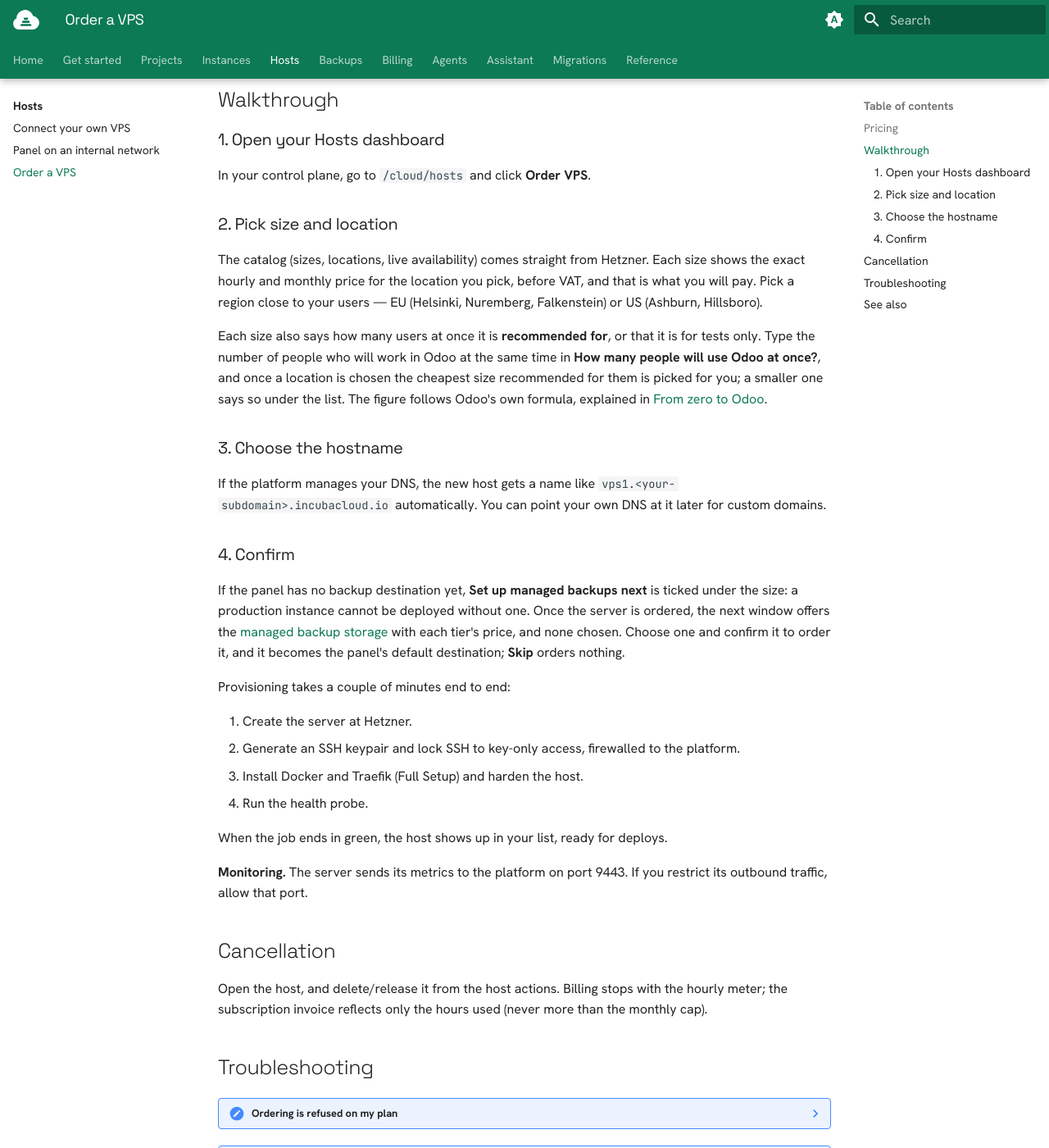
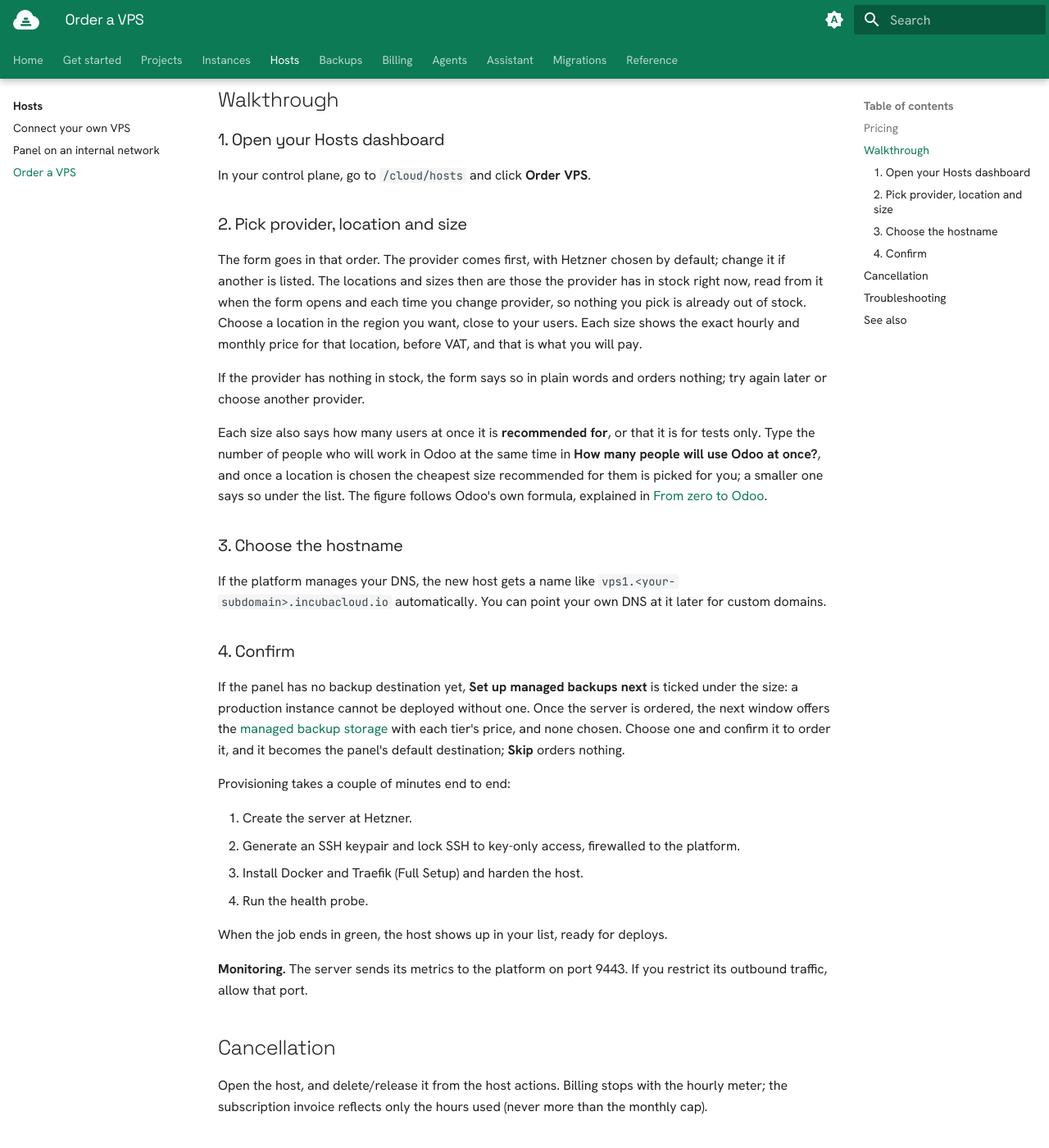
Before and after one commit to incubacloud/incubacloud, an MkDocs documentation site: the page built from docs/user/docs/hosts/hire.md, in a window 1280 px wide and 1400 px high, scrolled down 651 px. Shown: the whole window at 82% size. Built offline with MkDocs 1.6.1 and Material for MkDocs 9.7.7, drawn with Linux system fonts in a browser that asks for light colours; plug-ins that fetch from the network failed and are left out; some of the changed text lies outside the part shown.

Commit message:
[DOC] hire a VPS: the order goes provider, location, size, with only what the provider has in stock now, and a clear refusal when nothing is

```diff
--- a/docs/user/docs/hosts/hire.md
+++ b/docs/user/docs/hosts/hire.md
@@ -29,12 +29,18 @@
 
 In your control plane, go to `/cloud/hosts` and click **Order VPS**.
 
-### 2. Pick size and location
+### 2. Pick provider, location and size
 
-The catalog (sizes, locations, live availability) comes straight from Hetzner.
-Each size shows the exact hourly and monthly price for the location you pick,
-before VAT, and that is what you will pay. Pick a region close to your users —
-EU (Helsinki, Nuremberg, Falkenstein) or US (Ashburn, Hillsboro).
+The form goes in that order. The provider comes first, with Hetzner chosen by
+default; change it if another is listed. The locations and sizes then are
+those the provider has in stock right now, read from it when the form opens
+and each time you change provider, so nothing you pick is already out of stock.
+Choose a location in the region you want, close to your users. Each size shows
+the exact hourly and monthly price for that location, before VAT, and that is
+what you will pay.
+
+If the provider has nothing in stock, the form says so in plain words and
+orders nothing; try again later or choose another provider.
 
 Each size also says how many users at once it is **recommended for**, or that
 it is for tests only. Type the number of people who will work in Odoo at the
@@ -86,9 +92,12 @@
     `My account → IncubaCloud → Payment method`, or pay the invoice under
     `My account → Invoices`, and order again.
 
-??? note "Provisioning failed: out of capacity"
-    Hetzner sometimes runs out of stock in a specific region for a specific size.
-    Retry with a different region — failed provisions are not billed.
+??? note "The order is refused: out of stock"
+    The provider ran out of a size in that location after the form read its
+    stock. The form reads it again and offers only what is left; pick another
+    location or size and order again. A failed provision offers **Retry in
+    another location**, listing only locations in stock for that size. Failed
+    provisions are not billed.
 
 ??? note "Provisioning failed: rate limit"
     Hetzner enforces creation rate limits. Wait 5 minutes and retry.
```
